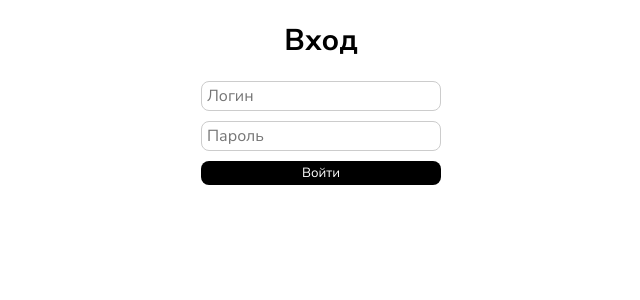
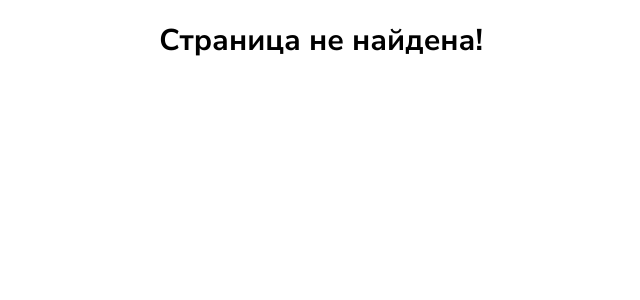
Before and after one commit to TeHniK547/Currency_Convertions_SPA, a React (Create React App) app: page / in a window 1280 px wide. Before the commit this address led to /login. Shown: the top 300 px of the page, without its empty margins (319-959 px from the left). Built offline with nearby package versions, Linux system fonts and the light colour scheme.

Commit message:
added page 404 and fixed the routes

```diff
--- a/src/App.js
+++ b/src/App.js
@@ -2,7 +2,9 @@ import { useState } from 'react';
 import './App.css';
 import { LoginPage } from './pages/LoginPage/LoginPage';
 import { MainBlock } from './components/MainBlock/MainBlock';
-import { Redirect, Route, Switch } from 'react-router-dom';
+import { Switch } from 'react-router-dom';
+import { PrivateRoute } from './components/PrivateRoute/PrivateRoute';
+import { PublicRoute } from './components/PublicRoute/PublicRoute';
 
 function App() {
 
@@ -13,26 +15,15 @@ function App() {
   return (
     <div className="App">
       <Switch>
-      <Route exact path='/'>
-        {isLoggedIn ? <Redirect to='/news' /> : <Redirect to='/login' />}
-      </Route>
 
-        <Route
-          exact
-          path='/login'
-          render={(props) => {
-            if (isLoggedIn) return <Redirect to="/" />
-            return <LoginPage {...props} setIsLoggedIn={setIsLoggedIn} />
-          }}
-        />
+        <PublicRoute exact path='/login' isLoggedIn={isLoggedIn}>
+          <LoginPage setIsLoggedIn={setIsLoggedIn} />
+        </PublicRoute>
 
-        <Route path='/'>
-          {isLoggedIn ? (
-            <MainBlock setIsLoggedIn={setIsLoggedIn} isLoggedIn={isLoggedIn}/>
-          ) : (
-            <Redirect to="/login" />
-          )}
-        </Route>
+        <PrivateRoute path='/' isLoggedIn={isLoggedIn}>
+          <MainBlock setIsLoggedIn={setIsLoggedIn} isLoggedIn={isLoggedIn}/>
+        </PrivateRoute>
+
       </Switch>
     </div>
   );
--- a/src/components/MainBlock/MainBlock.js
+++ b/src/components/MainBlock/MainBlock.js
@@ -2,10 +2,11 @@ import { Posts } from "./Posts/Posts"
 import { SideBar } from "./SideBar/SideBar"
 
 import './MainBlock.css'
-import { Route } from "react-router-dom"
+import { Redirect, Route, Switch } from "react-router-dom"
 import { Favourite } from "../../pages/LoginPage/Favoutite/Favorite"
 import { useFetchPosts } from "../../utils/hooks"
 import { POSTS_URL } from "../../utils/constants";
+import { NoMatch } from "../../pages/NoMatch/NoMatch"
 
 export const MainBlock = ({setIsLoggedIn, isLoggedIn}) => {
     const postsData = useFetchPosts(POSTS_URL);
@@ -14,12 +15,20 @@ export const MainBlock = ({setIsLoggedIn, isLoggedIn}) => {
         <>
             <SideBar setIsLoggedIn={setIsLoggedIn} />
             <main className="mainBlock">
-                <Route exact path='/news'>
-                    <Posts title="Posts" {...postsData} />
-                </Route>
-                <Route exact path="/favourite" component={Favourite}>
-                    <Posts title="Favourite posts" {...postsData} isLikedPosts />
-                </Route>
+                <Switch>
+                    <Route path='/news'>
+                        <Posts title="Posts" {...postsData} />
+                    </Route>
+                    <Route path="/favourite" component={Favourite}>
+                        <Posts title="Favourite posts" {...postsData} isLikedPosts />
+                    </Route>
+                    <Route exact path='/'>
+                        <Redirect to='/news' />
+                    </Route>
+                    <Route path="*">
+                        <NoMatch />
+                    </Route>
+                </Switch>
             </main>
         </>
     );
--- /dev/null
+++ b/src/components/PrivateRoute/PrivateRoute.js
@@ -0,0 +1,26 @@
+import React from 'react';
+
+import { Redirect, Route } from 'react-router-dom';
+import { NoMatch } from '../../pages/NoMatch/NoMatch';
+import { APP_ROUTES } from '../../utils/constants';
+
+export const PrivateRoute = ({
+    isLoggedIn,
+    path,
+    exact = false,
+    children: Component,
+}) => {
+  return (
+    <Route
+      path={path}
+      exact={exact}
+      render={({ location }) => {
+        const isPathExists = APP_ROUTES.some(route => route === location.pathname);
+        if (!isPathExists) return <NoMatch />
+
+        if (isLoggedIn) return Component;
+        return <Redirect to='/login' />;
+      }}
+    />
+  );
+};
--- /dev/null
+++ b/src/components/PublicRoute/PublicRoute.js
@@ -0,0 +1,26 @@
+import React from 'react';
+
+import { Redirect, Route } from 'react-router-dom';
+import { NoMatch } from '../../pages/NoMatch/NoMatch';
+import { APP_ROUTES } from '../../utils/constants';
+
+export const PublicRoute = ({
+  isLoggedIn,
+  path,
+  exact = false,
+  children: Component,
+}) => {
+  return (
+    <Route
+      path={path}
+      exact={exact}
+      render={({ location }) => {
+        const isPathExists = APP_ROUTES.some(route => route === location.pathname);
+        if (!isPathExists) return <NoMatch />
+
+        if (!isLoggedIn) return Component;
+        return <Redirect to='/' />;
+      }}
+    />
+  );
+};
--- /dev/null
+++ b/src/pages/NoMatch/NoMatch.js
@@ -0,0 +1,7 @@
+import React from 'react'
+
+export const NoMatch = () => {
+  return (
+    <h1>Страница не найдена!</h1>
+  )
+}
--- a/src/utils/constants.js
+++ b/src/utils/constants.js
@@ -25,3 +25,9 @@ export const POSTS = [
 ];
 
 export const POSTS_URL = 'https://640af21e65d3a01f980b87b8.mockapi.io/posts/';
+
+export const APP_ROUTES = [
+  '/news',
+  '/favourite',
+  '/login'
+]
```
